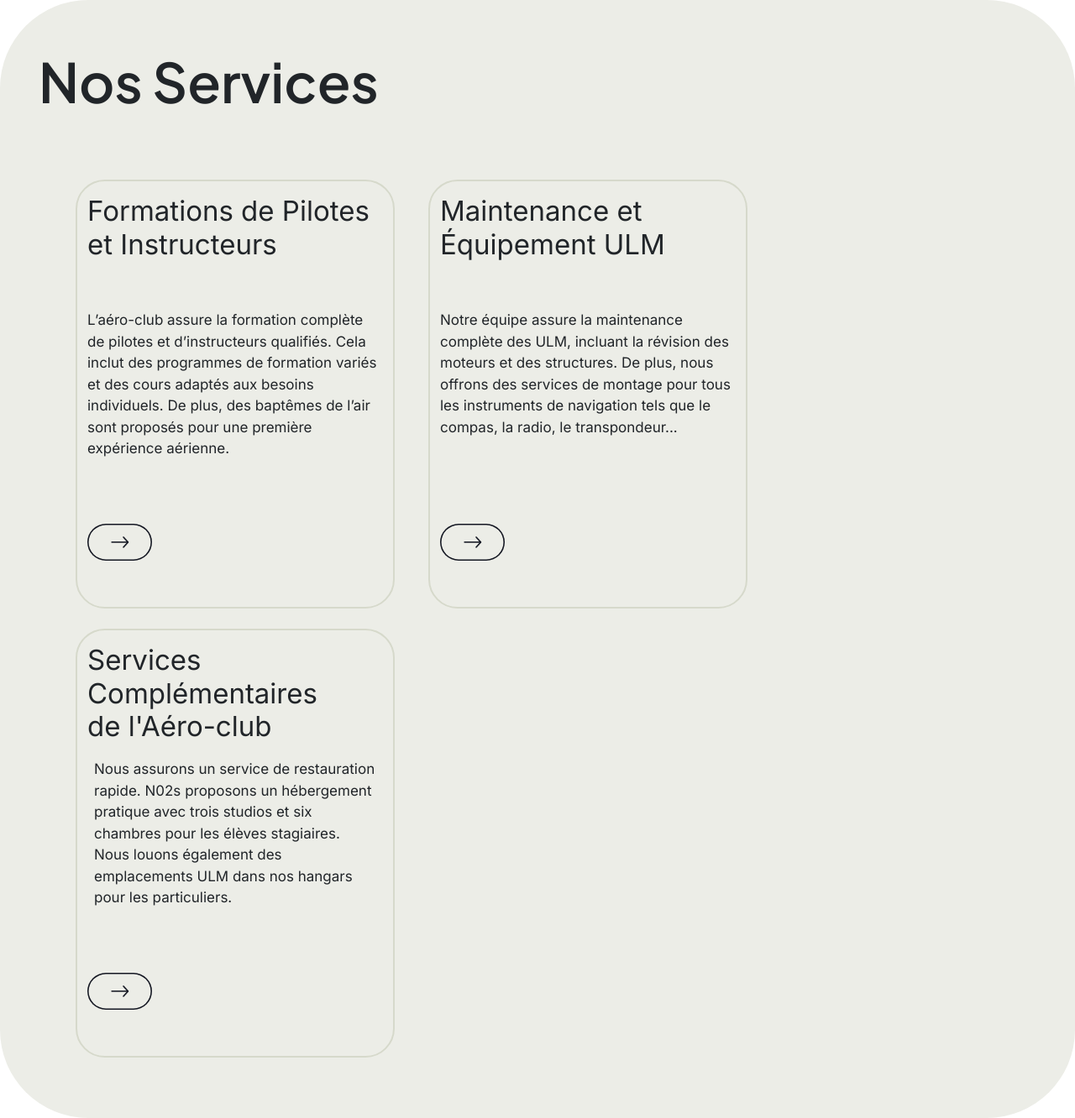
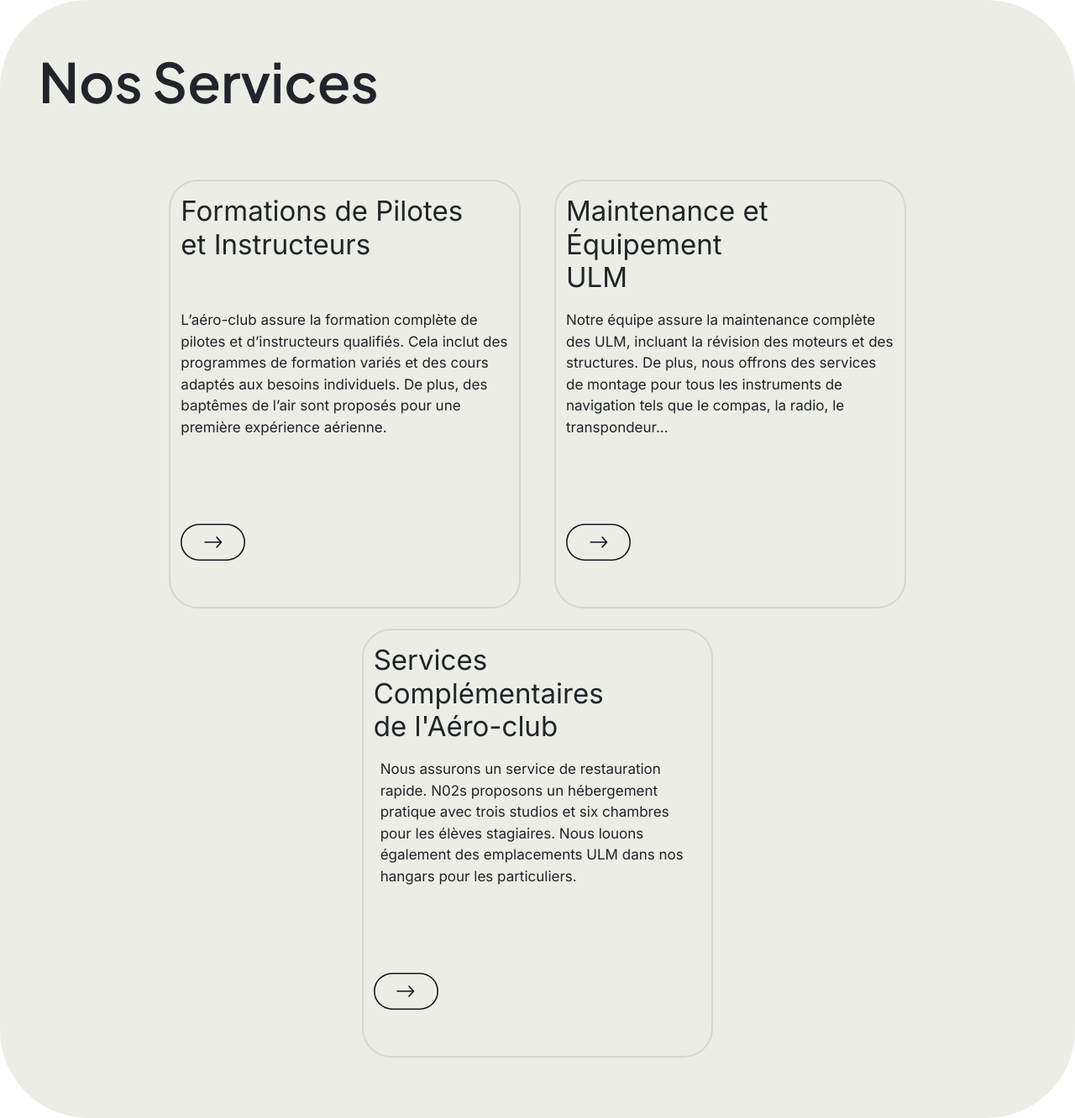
Before and after one commit to GuedesAlexandre/ACF2L, a PHP site: page /card.html in a window 1280 px wide. Shown: the whole page at 84% size. Run offline with PHP 8.4, Linux system fonts and the light colour scheme.

Commit message:
Fin des cards

```diff
--- a/card.html
+++ b/card.html
@@ -23,32 +23,32 @@
 </div>
 
 
-    <div class="container">
+    <div class="container-fluid section-div">
       <section id="services">
-      <div class="row">
-        <div class="col-12 col-lg-4 col-md-4 mb-4 card-services">
+      <div class="row justify-content-center">
+        <div class="col-12 col-lg-4 col-md-12 mb-4 card-services">
 
             <div class="card-body">
-              <h5 class="card-title mt-3 my-2">Formations de Pilotes <br> et Instructeurs</h5>
-              <p class="card-text">L’aéro-club assure la formation complète de pilotes et d’instructeurs qualifiés. Cela inclut des programmes de formation variés et des cours adaptés aux besoins individuels. De plus, des baptêmes de l’air sont proposés pour une première expérience aérienne.</p>
+              <h5 class="card-title titre-card mt-3 my-2">Formations de Pilotes <br> et Instructeurs</h5>
+              <p class="card-text texte-card">L’aéro-club assure la formation complète de pilotes et d’instructeurs qualifiés. Cela inclut des programmes de formation variés et des cours adaptés aux besoins individuels. De plus, des baptêmes de l’air sont proposés pour une première expérience aérienne.</p>
               <a href="#" class="arrow-btn mb-4"><img src="./ressources/arrow.png" alt="arrow"></a>
             </div>
 
         </div>
-        <div class="col-12 col-lg-4 col-md-4 mb-4 card-services">
+        <div class="col-12 col-lg-4 col-md-12 mb-4 card-services">
 
             <div class="card-body">
-              <h5 class="card-title mt-3 my-2">Maintenance et Équipement ULM</h5>
-              <p class="card-text">Notre équipe assure la maintenance complète des ULM, incluant la révision des moteurs et des structures. De plus, nous offrons des services de montage pour tous les instruments de navigation tels que le compas, la radio, le transpondeur...</p>
+              <h5 class="card-title titre-card mt-3 my-2">Maintenance et Équipement <br>ULM</h5>
+              <p class="card-text texte-card">Notre équipe assure la maintenance complète des ULM, incluant la révision des moteurs et des structures. De plus, nous offrons des services de montage pour tous les instruments de navigation tels que le compas, la radio, le transpondeur...</p>
               <a href="#" class="arrow-btn mb-4"><img src="./ressources/arrow.png" alt="arrow"></a>
             </div>
 
         </div>
-        <div class="col-12 col-lg-4 col-md-4 mb-4 card-services" >
+        <div class="col-12 col-lg-4 col-md-12 mb-4 card-services" >
 
             <div class="card-body">
-              <h5 class="card-title mt-3 my-2">Services Complémentaires <br>de l'Aéro-club</h5>
-              <p class="card-text mx-2">Nous assurons un service de restauration rapide. N02s proposons un hébergement pratique avec trois studios et six chambres pour les élèves stagiaires. Nous louons également des emplacements ULM dans nos hangars pour les particuliers.</p>
+              <h5 class="card-title titre-card mt-3 my-2">Services Complémentaires <br>de l'Aéro-club</h5>
+              <p class="card-text texte-card mx-2">Nous assurons un service de restauration rapide. N02s proposons un hébergement pratique avec trois studios et six chambres pour les élèves stagiaires. Nous louons également des emplacements ULM dans nos hangars pour les particuliers.</p>
               <a href="#" class="arrow-btn mb-4"><img src="./ressources/arrow.png" alt="arrow"></a>
             </div>
 
--- a/style.css
+++ b/style.css
@@ -35,34 +35,33 @@ a:hover {
   transform: translateY(-5px);
 }
 
-.card-title {
-  font-family: Inter;
+.titre-card {
+  font-family: 'Inter', sans-serif;
   font-size: 33px;
   font-style: normal;
   font-weight: 400;
   min-width: 332px;
   min-height: 129px;
 }
-.card-text {
-  font-family: Inter;
+.texte-card {
+  font-family: 'Inter', sans-serif;
   font-size: 17px;
   font-style: normal;
   font-weight: 400;
-  max-width: 348px;
   min-height: 239px;
 }
 
 .nos-services-section .text-left {
-  font-family: Plus Jakarta Sans;
+  font-family: 'Plus Jakarta Sans', sans-serif;
   font-size: 65px;
   font-style: normal;
   font-weight: 600;
 }
 .card-services {
-  max-width: 420px;
+  max-width: 420px !important;
   min-height: 511px;
 }
-.container {
-  max-width: 1400px;
+.section-div {
+  max-width: 1668px;
   margin: 0 auto;
 }
```
